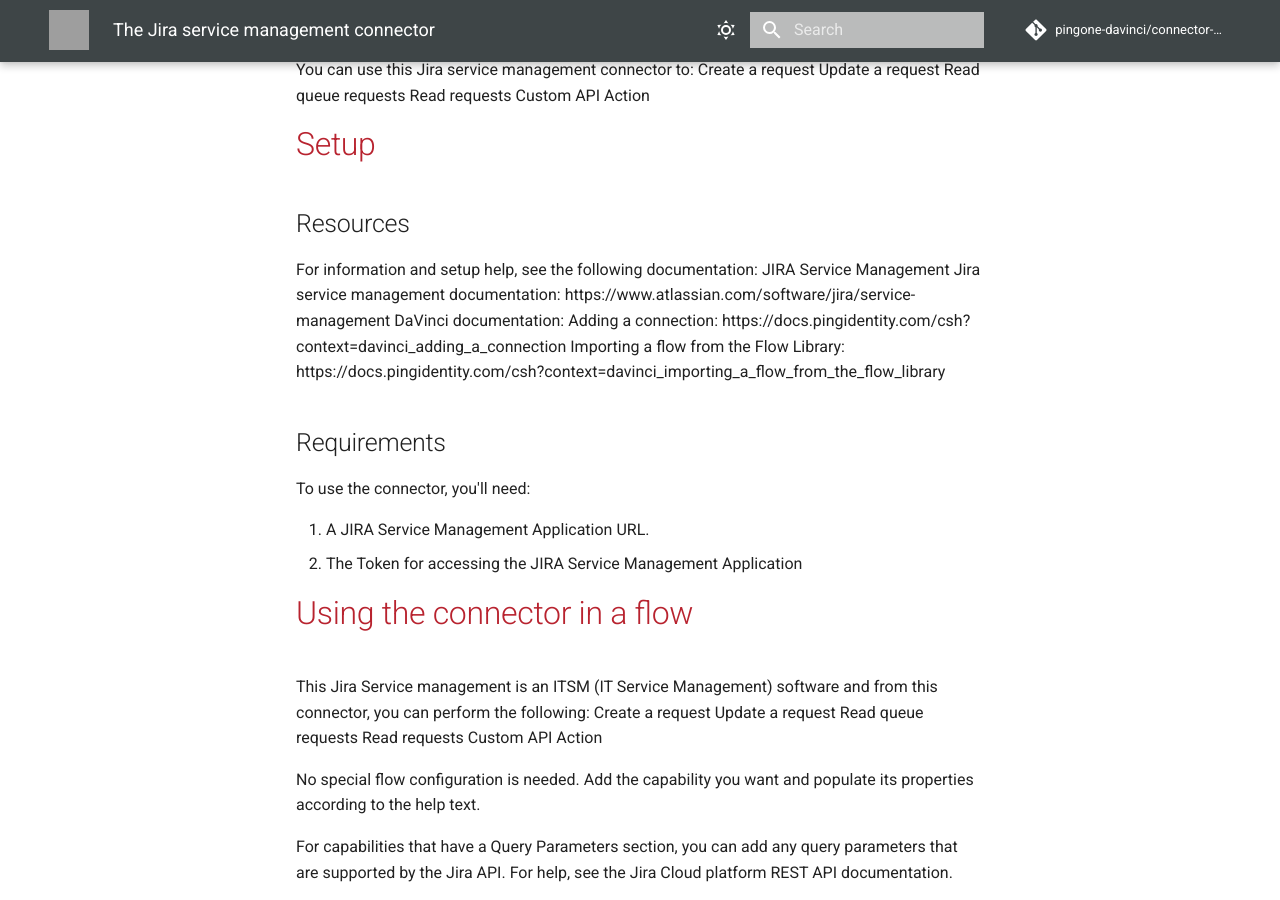
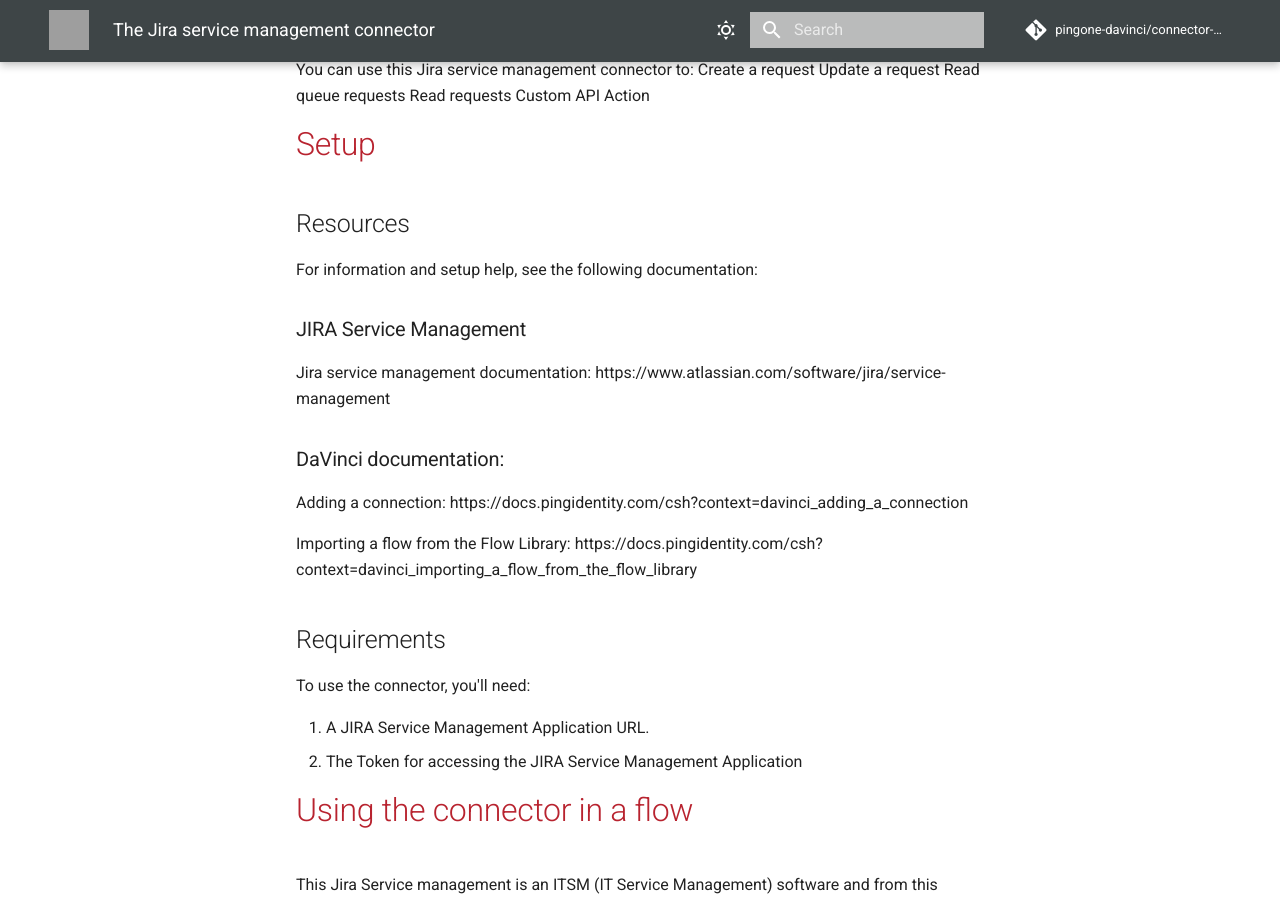
Before and after one commit to pingone-davinci/documentation, an MkDocs documentation site: the page built from docs/jiraservicedesk/README.md, in a window 1280 px wide and 900 px high, scrolled down 375 px. Built offline with MkDocs 1.6.1 and Material for MkDocs 9.7.7, drawn with Linux system fonts in a browser that asks for light colours; comment, search, counter and statistics services are not loaded; grey boxes are pictures that could not be loaded.

```diff
--- a/docs/jiraservicedesk/README.md
+++ b/docs/jiraservicedesk/README.md
@@ -20,10 +20,14 @@ Custom API Action
 ## Resources
 
 For information and setup help, see the following documentation:
-JIRA Service Management
+
+### JIRA Service Management
+
 Jira service management documentation: https://www.atlassian.com/software/jira/service-management
-DaVinci documentation:
+
+### DaVinci documentation:
 Adding a connection: https://docs.pingidentity.com/csh?context=davinci_adding_a_connection
+
 Importing a flow from the Flow Library: https://docs.pingidentity.com/csh?context=davinci_importing_a_flow_from_the_flow_library
 
 ## Requirements
```
